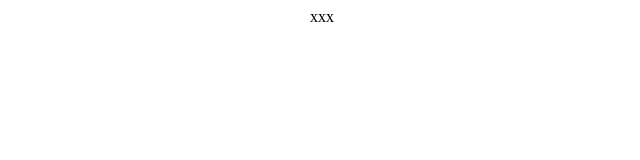
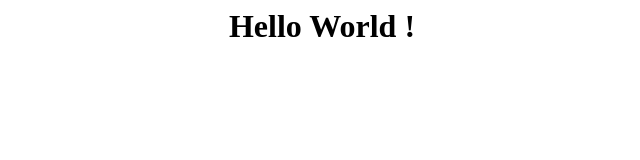
Before and after one commit to MrK-0day/Nodejs-GetLink, a plain HTML site: page index.html in a window 1280 px wide. Shown: the whole page, without its empty margins (318-958 px from the left). Drawn offline with Linux system fonts and the light colour scheme.

Commit message:
2-12-2017

```diff
--- a/index.html
+++ b/index.html
@@ -1 +1 @@
-<center>xxx</center>
+<center><h1>Hello World !</h1></center>
```
